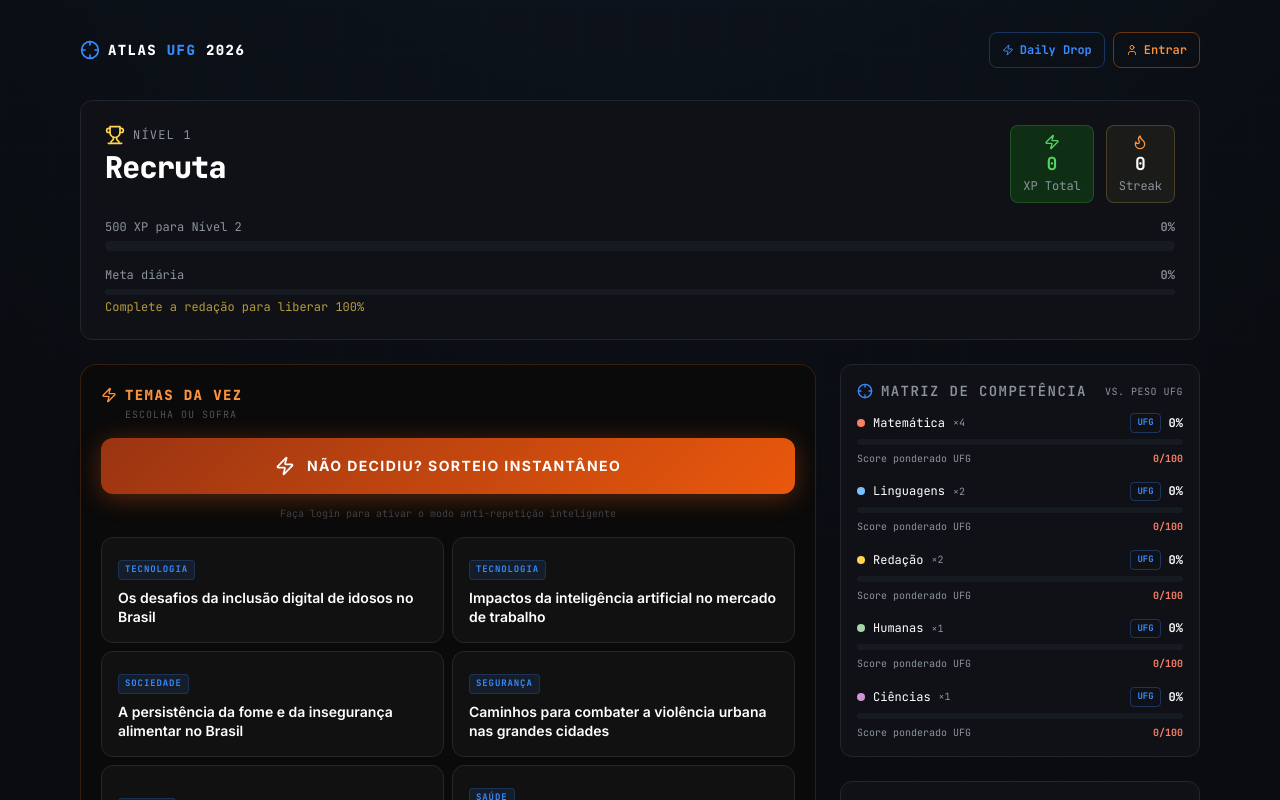
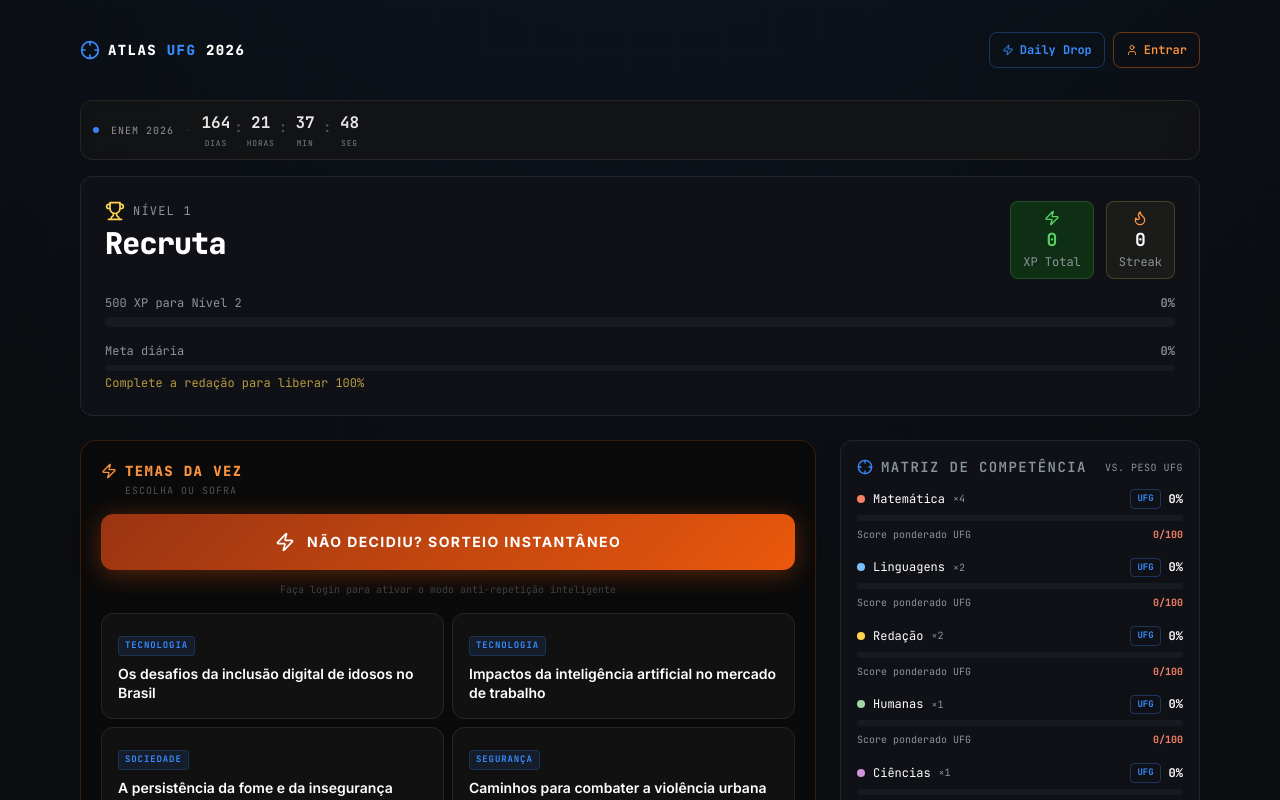
Before and after one commit to AdelsoFilho/atlas-enem, a Next.js app: page / in a window 1280 px wide. Shown: the top 800 px of the page. Built offline with nearby package versions, Linux system fonts and the light colour scheme; no server answers.

Commit message:
chore: auto-sync 2026-05-27

```diff
--- a/app/page.tsx
+++ b/app/page.tsx
@@ -125,6 +125,11 @@ export default function HomePage() {
         </div>
       </nav>
 
+      {/* ── ENEM Countdown ───────────────────────────────────────────────── */}
+      <section className="mb-4">
+        <CountdownTimer />
+      </section>
+
       {/* ── Player ───────────────────────────────────────────────────────── */}
       <section className="mb-6">
         <PlayerHeader />
```
